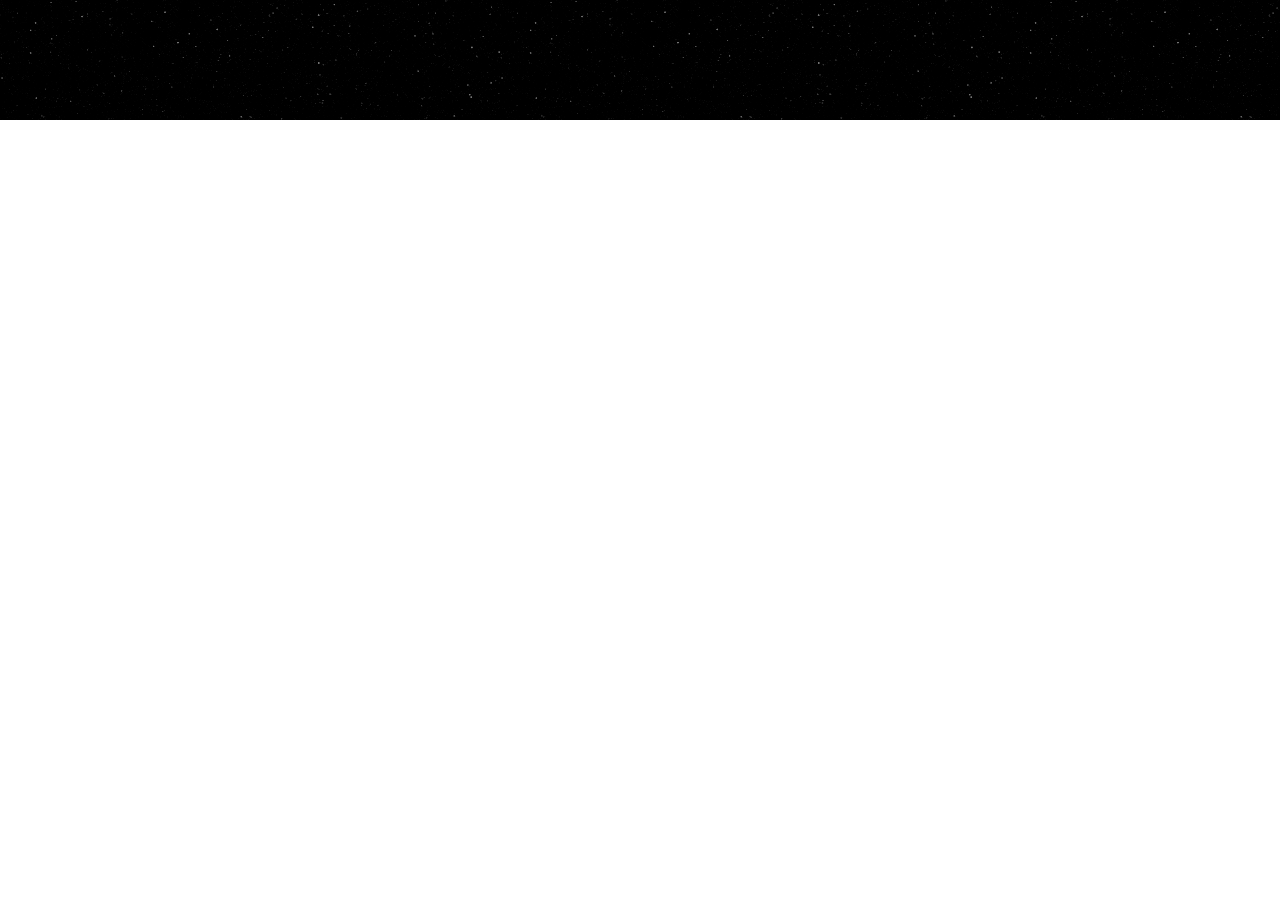
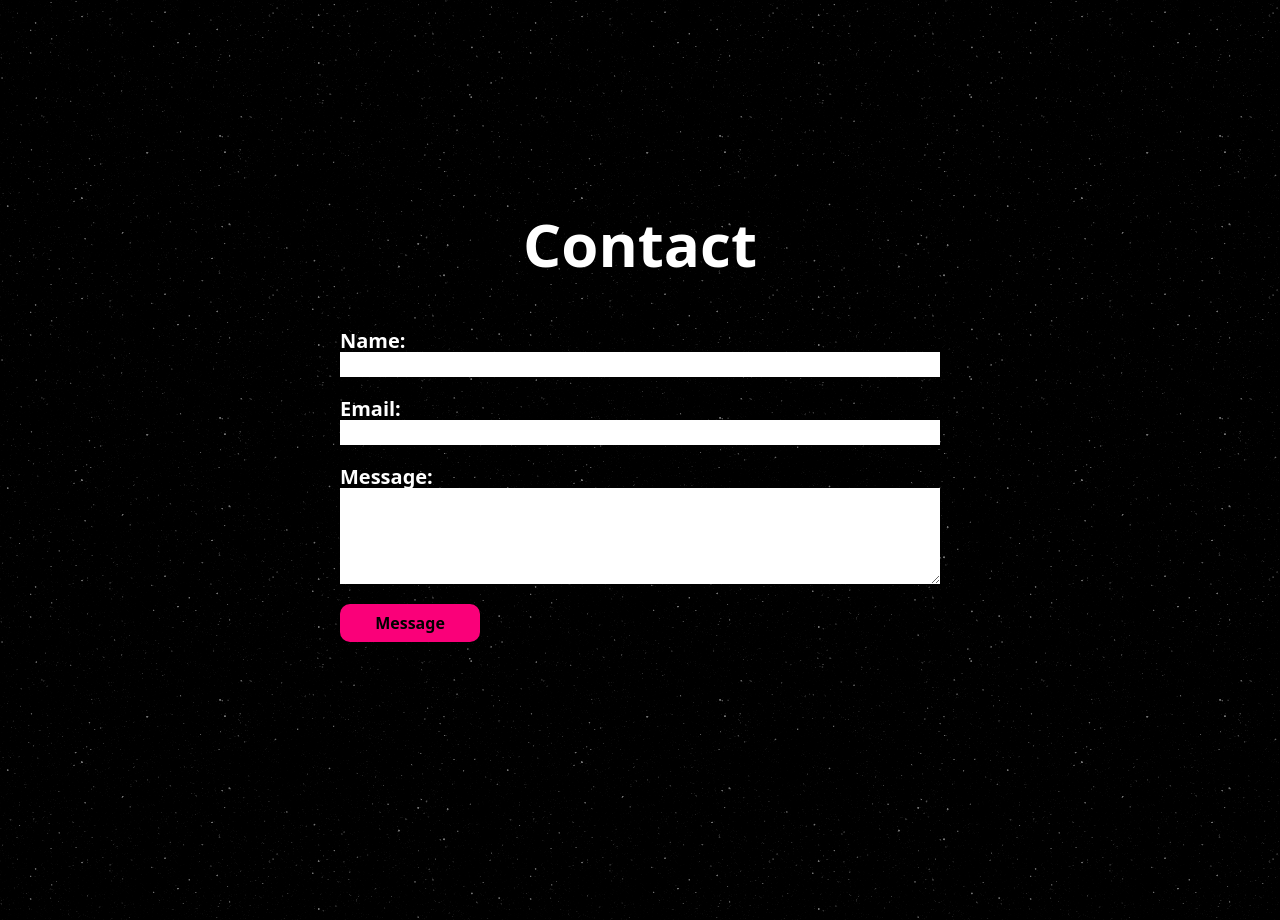
Before and after one commit to 100BC/portfolio, a SvelteKit app: page / in a window 1280 px wide. Shown: the part 3080-4000 px from the top of the page. Before the commit the page ends 3200 px from the top, so only its background shows below. Built offline with nearby package versions, Linux system fonts and the light colour scheme; no server answers.

Commit message:
Add Contact Form

```diff
--- /dev/null
+++ b/src/lib/components/Spinner.svelte
@@ -0,0 +1,25 @@
+<div class="loader"></div>
+
+<style lang="scss">
+  $var:
+    conic-gradient(#0000 10%, #000),
+    linear-gradient(#000 0 0) content-box;
+
+  .loader {
+    width: 50px;
+    aspect-ratio: 1;
+    padding: 8px;
+    background: $theme400;
+    border-radius: 50%;
+    mask: $var;
+    mask-composite: source-out;
+    mask-composite: subtract;
+    animation: l3 1s infinite linear;
+  }
+
+  @keyframes l3 {
+    to {
+      transform: rotate(1turn);
+    }
+  }
+</style>
--- a/src/routes/+page.svelte
+++ b/src/routes/+page.svelte
@@ -1,5 +1,6 @@
 <script lang="ts">
   import About from './_sections/about.svelte';
+  import Contact from './_sections/contact.svelte';
   import Experience from './_sections/experience.svelte';
   import Intro from './_sections/intro.svelte';
   import Skills from './_sections/skills.svelte';
@@ -9,3 +10,4 @@
 <About />
 <Experience />
 <Skills />
+<Contact />
--- /dev/null
+++ b/src/routes/_sections/contact.svelte
@@ -0,0 +1,148 @@
+<script lang="ts">
+  import { PUBLIC_WEB3FORM_KEY } from '$env/static/public';
+  import Spinner from '$lib/components/Spinner.svelte';
+
+  let submitting = 0;
+  let error: unknown;
+  let form: HTMLFormElement;
+
+  async function handleSubmit() {
+    submitting = 1;
+    error = null;
+    const formData = new FormData(form);
+    const obj = Object.fromEntries(formData);
+    const json = JSON.stringify(obj);
+
+    try {
+      const res = await fetch('https://api.web3forms.com/submit', {
+        method: 'POST',
+        headers: {
+          'Content-Type': 'application/json',
+          Accept: 'application/json',
+        },
+        body: json,
+      });
+      const data = await res.json();
+      if (res.ok) {
+        submitting = 2;
+      } else {
+        submitting = 0;
+        error = data.message;
+      }
+    } catch (err) {
+      error = err;
+      submitting = 0;
+    }
+  }
+</script>
+
+<section aria-label="contact" class="fullPage" id="contact">
+  <h2>Contact</h2>
+
+  {#if submitting === 1}
+    <div class="spinner">
+      <Spinner />
+    </div>
+  {:else if submitting === 2}
+    <b class="submitted">
+      Message Sent
+      <br />
+      I'll reply as soon as possible!
+    </b>
+  {:else}
+    <form on:submit|preventDefault={handleSubmit} bind:this={form}>
+      {#if error}
+        <b class="error">{error}</b>
+      {/if}
+      <input
+        type="checkbox"
+        name="botcheck"
+        class="hidden"
+        style="display: none;"
+      />
+      <input type="hidden" name="access_key" value={PUBLIC_WEB3FORM_KEY} />
+      <label>
+        Name:
+        <input type="text" name="name" required />
+      </label>
+      <label>
+        Email:
+        <input type="email" name="email" required />
+      </label>
+      <label>
+        Message:
+        <textarea name="message" required rows="4" maxlength="500"></textarea>
+      </label>
+      <button type="submit">Message</button>
+    </form>
+  {/if}
+</section>
+
+<style lang="scss">
+  section {
+    padding: 4rem;
+  }
+
+  h2 {
+    font-size: 6rem;
+    text-align: center;
+  }
+
+  form {
+    display: flex;
+    flex-direction: column;
+    gap: 2rem;
+    max-width: 600px;
+    margin: auto;
+  }
+
+  input,
+  textarea {
+    display: block;
+    width: 100%;
+    border: 0;
+
+    &:focus-within {
+      outline: 2px solid $theme400;
+    }
+  }
+
+  label {
+    font-size: 2rem;
+    font-weight: bold;
+  }
+
+  button {
+    width: fit-content;
+    min-width: 140px;
+    padding: 1rem;
+    font-weight: bold;
+    color: #000;
+    background-color: $theme400;
+    border-radius: $borderRadius;
+
+    &:hover {
+      background-color: $theme600;
+    }
+  }
+
+  .spinner {
+    display: flex;
+    align-items: center;
+    justify-content: center;
+  }
+
+  .submitted {
+    display: block;
+    font-size: 2.4rem;
+    color: greenyellow;
+    text-align: center;
+  }
+
+  .error {
+    padding: 1rem;
+    font-size: 1.8rem;
+    color: black;
+    background-color: $theme300;
+  }
+</style>
--- a/src/routes/_sections/intro.svelte
+++ b/src/routes/_sections/intro.svelte
@@ -11,7 +11,7 @@
         <li><a href="#about">About</a></li>
         <li><a href="#experience">Work Experience</a></li>
         <li><a href="#skills">Skills & Tech Stack</a></li>
-        <li><a href="#work">Contact</a></li>
+        <li><a href="#contact">Contact</a></li>
       </ol>
     </nav>
   </div>
```
